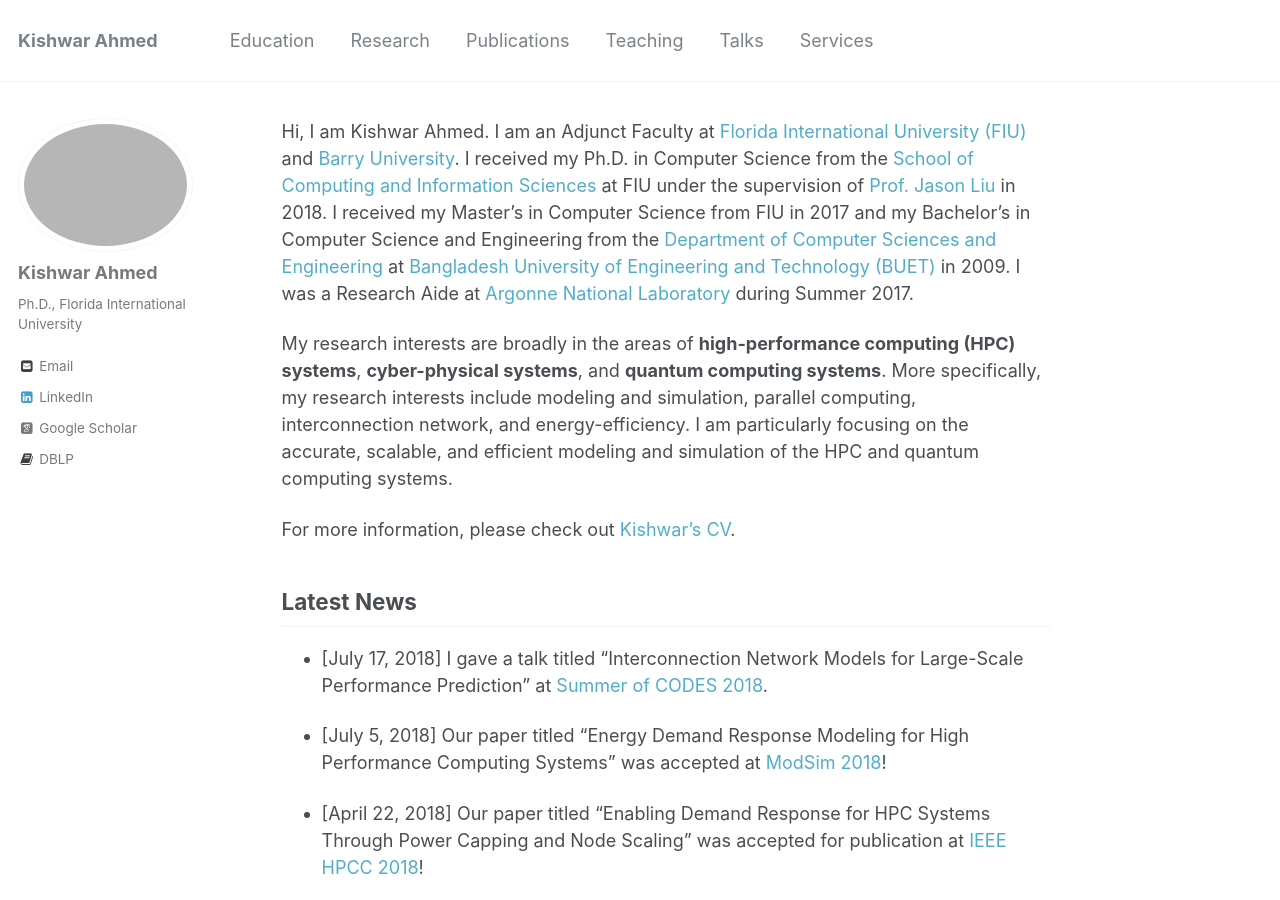
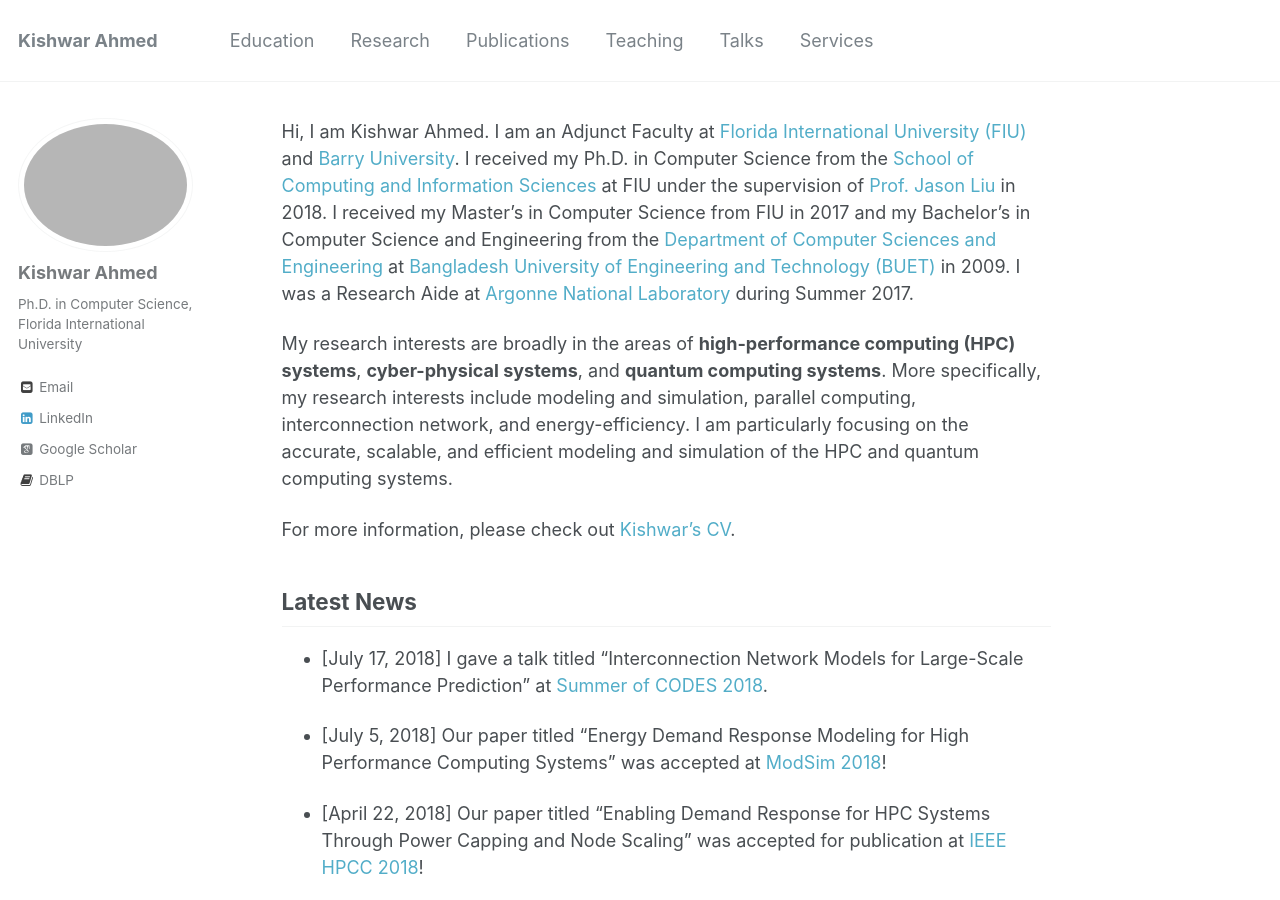
Before and after one commit to kishwarbd/kishwarbd.github.io, a Jekyll site: the page built from _pages/about.md, in a window 1280 px wide and 900 px high. Built offline with Jekyll 4.4.1, drawn with Linux system fonts in a browser that asks for light colours; some web fonts are replaced.

Commit message:
updates.

```diff
--- a/_config.yml
+++ b/_config.yml
@@ -80,7 +80,7 @@ analytics:
 author:
   name             : "Kishwar Ahmed"
   avatar           : "kishwar.jpg"
-  bio              : "Ph.D., Florida International University"
+  bio              : "Ph.D. in Computer Science, Florida International University"
   location         : #”Miami, FL, USA"
   employer         :
   dblp             : "https://dblp.org/pers/hd/a/Ahmed:Kishwar"
```
Also changed, not shown: 3 other files.
